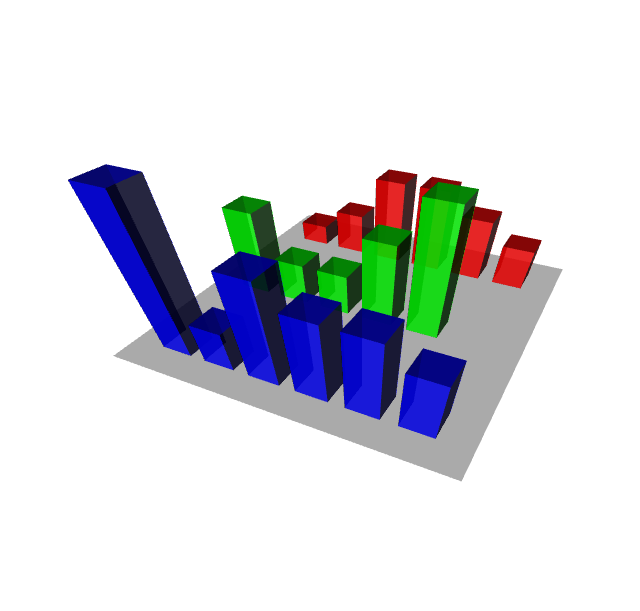
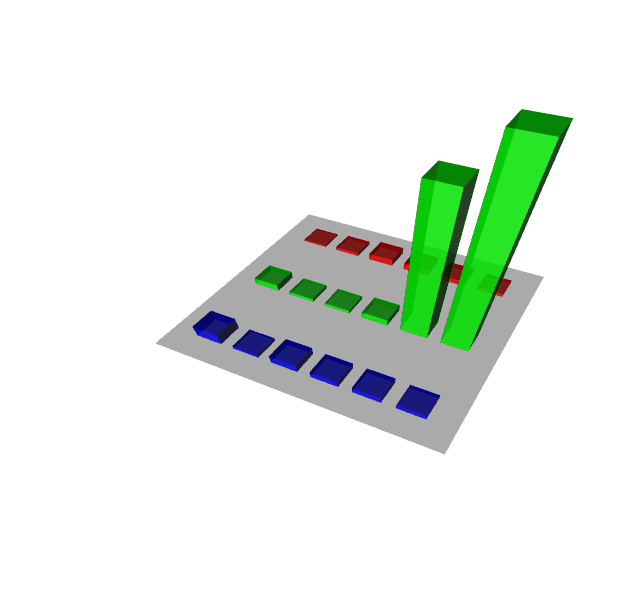
Before and after one commit to gmarland/mercer, a plain HTML site: page index.html in a window 1280 px wide. Shown: the whole page, without its empty margins (46-686 px from the left). Drawn offline with Linux system fonts and the light colour scheme; animation ran at ten frames a second.

Commit message:
adding max value before factoring occurs

```diff
--- a/data-visualizations.js
+++ b/data-visualizations.js
@@ -7,7 +7,7 @@
         	// Camera settings
         	_fov: 75,
         	_near: 0.1,
-        	_far: 2000,
+        	_far: null,
 
         	// Camera position
 
@@ -101,11 +101,14 @@
         	bar: function(container, data, options) {
 				var self = this;
 
+				// This is the maximum value allowed to be reached before it starts to factor
+				var maxValueBeforeFactor = 100;
+
         		// Set up the basic configuration for the bar
         		var barWidth = 10,
         			barOpacity = 0.85,
         			columnSpace = 5,
-        			rowSpace = 30,
+        			rowSpace = 25,
         			baseColor = 0xaaaaaa,
         			baseEdge = 10,
         			baseWidth = 200,
@@ -113,6 +116,10 @@
 
         		// Allow the override using the options if they exist
         		if (options) {
+        			if (options.maxValueBeforeFactor) maxValueBeforeFactor = options.maxValueBeforeFactor;
+
+        			if (options.barWidth) barWidth = options.barWidth;
+
         			if (options.barWidth) barWidth = options.barWidth;
 
         			if (options.barOpacity) barOpacity = options.barOpacity;
@@ -198,8 +205,11 @@
 				// This attempts to find a camera position based on data
 				var calculateCamera = function(baseX, baseZ, maxBarHeight) {
         			self._cameraX = baseX;
-        			self._cameraY = (maxBarHeight+50);
+        			self._cameraY = (maxBarHeight+(50));
         			self._cameraZ = (baseZ+50);
+
+
+        			self._far = (Math.max(baseX, baseZ, maxBarHeight)+500)*2;
 	        	};
 
         		this._container = document.getElementById(container);
@@ -231,10 +241,33 @@
 				// add it to the scene
 				graphObject.add(this.createBase(baseWidth, baseLength, baseColor));
 
-				var maxHeight = 0;
+				var maxDataVal = 0,
+					factor = 1;
 
 				// check that we've have some data passed in
 				if (data) {
+					// First get the max value so we can factor values
+    				for (var i=0; i<data.length; i++) {
+    					for (var j=0; j<data[i].data.length; j++) {
+							if (data[i].data[j] > maxDataVal) maxDataVal = data[i].data[j];
+    					}
+					}
+
+					// We're greater than the max graph value allowed so we're going to factor all the results down so they look pretty when rendered
+					if (maxDataVal > maxValueBeforeFactor) {
+						var originalMaxValue = maxDataVal;
+
+						maxDataVal = maxValueBeforeFactor;
+
+	    				for (var i=0; i<data.length; i++) {
+	    					for (var j=0; j<data[i].data.length; j++) {
+	    						var percentageOfMax = data[i].data[j]/originalMaxValue;
+
+								data[i].data[j] = maxDataVal*percentageOfMax;
+	    					}
+						}
+					}
+
     				for (var i=0; i<data.length; i++) {
     					// Figure out the color for the bar. Pick a random one is one isn't defined
     					var barColor = null;
@@ -243,9 +276,7 @@
     					else barColor = new THREE.Color("#"+Math.floor(Math.random()*16777215).toString(16));
 
     					for (var j=0; j<data[i].data.length; j++) {
-							graphObject.add(createBar(i, j, data[i].data[j], barColor));
-
-							if (data[i].data[j] > maxHeight) maxHeight = data[i].data[j];
+							graphObject.add(createBar(i, j, (data[i].data[j]/factor), barColor));
     					}
 					}
 				}
@@ -254,11 +285,11 @@
 				this._scene.add(graphObject)
 
         		// If we don't have camera options then we'll try and determine the camera position
-    			if ((!options) || (!options.camera)) calculateCamera((baseWidth/2), (baseLength/2), maxHeight);
+    			if ((!options) || (!options.camera)) calculateCamera((baseWidth/2), (baseLength/2), (maxDataVal/factor));
 
 				this.addCamera();
 
-        		this.createSkybox(Math.max(baseWidth, baseLength, maxHeight)+200);
+        		this.createSkybox(Math.max((baseWidth, baseLength, (maxDataVal/factor))+500)*2);
 
         		if (this._camera) this.startRenderScene();
         	}
--- a/index.html
+++ b/index.html
@@ -21,7 +21,7 @@
 				},
 				{
 					color: "#00ff00",
-					data: [ 40,20,20,40,60 ]
+					data: [ 40,20,20,40, 800, 990 ]
 				},
 				{
 					color: "#0000ff",
```
